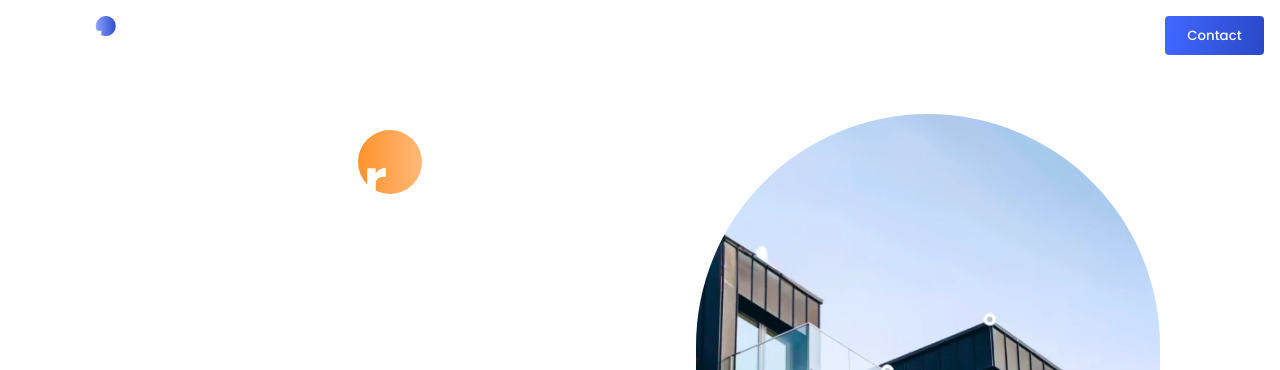
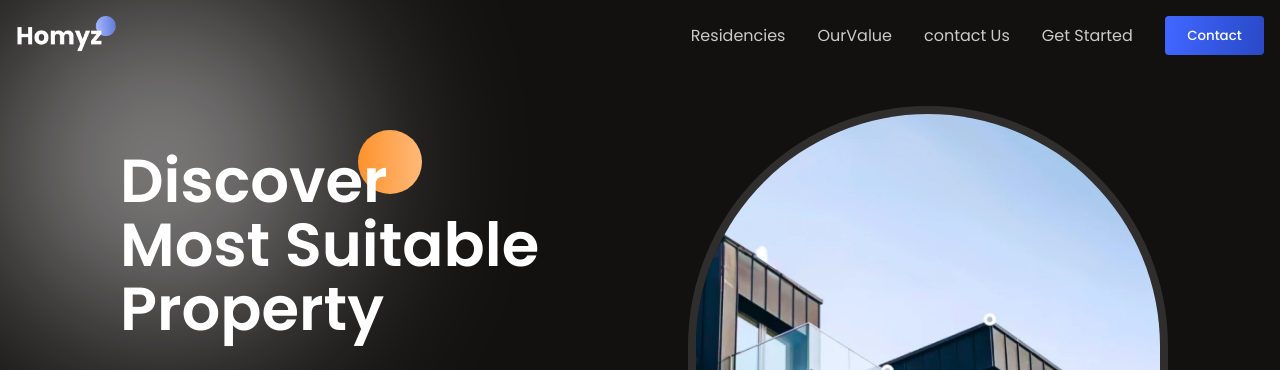
Before and after one commit to zia-hussain/RealState---React, a React (Vite) app in the folder app/: page / in a window 1280 px wide. Shown: the top 370 px of the page. Built offline with nearby package versions, Linux system fonts and the light colour scheme.

Commit message:
Background Added in this !

```diff
--- a/app/src/App.css
+++ b/app/src/App.css
@@ -0,0 +1,17 @@
+.App{
+    position: relative;
+    overflow-x: clip;
+}
+.App>:nth-child(1){
+    background: var(--black);
+    position: relative;
+}
+.white-gradient{
+    position: absolute;
+    height: 20rem;
+    width: 20rem;
+    background: rgba(255,255,255,0.522);
+    border-radius: 50%;
+    filter: blur(100px);
+    box-shadow: 2px 2px 50px 8px rgba(255,255,255,0.522);
+}
--- a/app/src/App.jsx
+++ b/app/src/App.jsx
@@ -1,14 +1,21 @@
-import Header from "./components/header/Header"
-import Hero from "./components/hero/hero"
+import Header from "./components/header/Header";
+import Hero from "./components/hero/Hero.jsx";
+import "./App.css";
+import Companies from "./components/Companies/Companies.jsx";
+import Residencies from "./components/Residencies/Residencies.jsx";
 
 const App = () => {
   return (
     <div className="App">
+      <div>
+      <div className="white-gradient"/>
+        <Header />
+        <Hero />
+      </div>
+      <Companies />
+      <Residencies />
+    </div>
+  );
+};
 
-      <Header />
-      <Hero />
-    </div>
-  )
-}
-
-export default App
+export default App;
```
